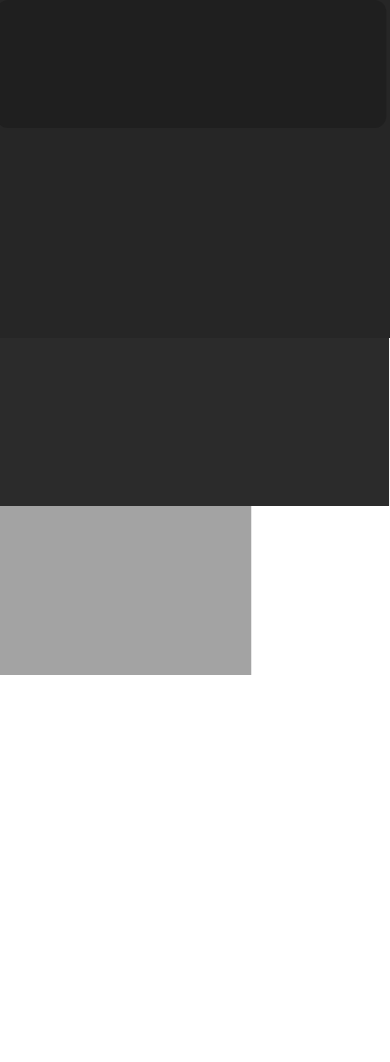
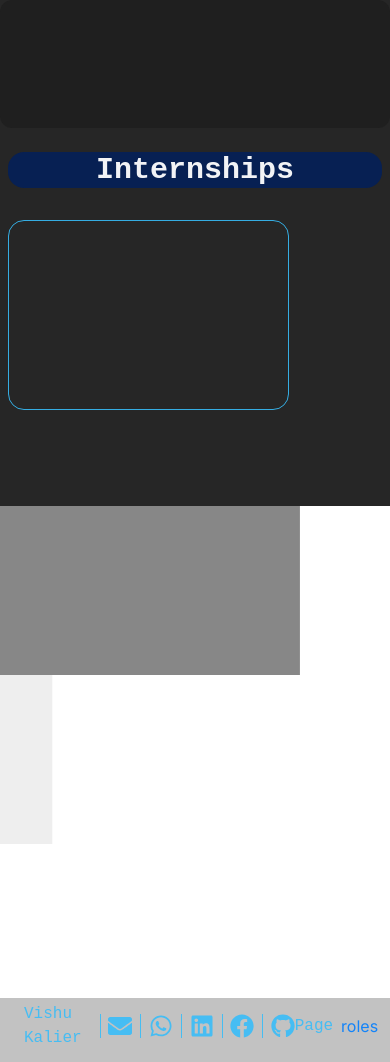
Before and after one commit to VishuKalier2003/vishu-portfolio, a Next.js app: page /roles in a window 390 px wide. Before the commit the page ends 844 px from the top, so only its background shows below. Built offline with nearby package versions, Linux system fonts and the light colour scheme.

Commit message:
started with roles.jsx

```diff
--- a/package.json
+++ b/package.json
@@ -23,6 +23,7 @@
     "react-icons": "^5.3.0",
     "react-router-dom": "^6.26.1",
     "router": "^1.3.8",
+    "styled-components": "^6.1.12",
     "tailwind-merge": "^2.5.2",
     "tailwindcss-animate": "^1.0.7",
     "three": "^0.167.1",
--- a/src/app/globals.css
+++ b/src/app/globals.css
@@ -88,3 +88,24 @@ transition-duration: 0.1s;}
 
 .change-bg {background-color: rgba(56, 189, 248, 0.9); color: rgba(1, 1, 1, 0.95); border-radius: 1rem;; transition-duration: 1s;}
 .revert {background-color: transparent; color : rgb(255, 255, 255, 0.95); border-radius: none; transition-duration: 1s;}
+
+.circle {
+    width: 50px;
+    height: 50px;
+    border-radius: 50%;
+    border: 5px solid transparent;
+    border-top-color: rgba(56, 189, 248, 0.9);
+    border-right-color: rgba(8, 102, 242, 0.9);
+    border-bottom-color: rgba(0, 125, 255, 0.9);
+    border-left-color : rgba(6, 32, 86, 0.9);
+    animation: rotateBorder 2s linear infinite;
+}
+
+@keyframes rotateBorder {
+    from {
+        transform: rotate(0deg);
+    }
+    to {
+        transform: rotate(360deg);
+    }
+}
--- a/src/app/roles/page.jsx
+++ b/src/app/roles/page.jsx
@@ -1,12 +1,18 @@
 "use client"
+import TopBar from "@/components/TopBar";
 import Hero from "../../components/Hero";
 import Slider from "../../components/Slider";
+import Footer from "../../components/footer";
+import Journey from "../../components/rolesComponent/Journey";
 
 export default function Home() {
   return (
     <div>
+      <TopBar />
       <Slider />
       <Hero />
+      <Journey />
+      <Footer page={"roles"} />
     </div>
   );
 }
--- a/src/components/Hero.jsx
+++ b/src/components/Hero.jsx
@@ -22,7 +22,7 @@ const Hero = () => {
 
     return (
         <motion.div
-            className="relative w-screen flex flex-row h-32 md:h-36 rounded-xl lg:rounded-2xl black-bg-25"
+            className="relative w-screen flex flex-row h-32 md:h-36 rounded-xl lg:rounded-2xl black-bg-25 z-1000"
             initial={{ x: '-100vw' }}
             animate={{ x: '0vw' }}
             transition={{ type: 'tween', ease: 'easeOut', duration: 0.5, delay: 5 }}
--- /dev/null
+++ b/src/components/rolesComponent/Journey.jsx
@@ -0,0 +1,76 @@
+'use client';
+import React, { useEffect } from "react";
+import { motion, useAnimation } from "framer-motion";
+
+const Journey = () => {
+    const controls1 = useAnimation();
+    const controls2 = useAnimation();
+    const controls3 = useAnimation();
+
+    useEffect(() => {
+        const sequence = async () => {
+            // First animation
+            await controls1.start({ y: '0vh', width: '33%', border : '0px solid rgba(15, 15, 15, 0.9)', transition: { duration: 1, delay: 4 } });
+            await controls1.start({ y: '0vh', width: '33%', border : '0px solid rgba(56, 189, 248, 0.9)', transition: { duration: 0.1 } });
+            await controls1.start({ width: '100%', border : '3px solid rgba(56, 189, 248, 0.9)', transition: { duration: 1 } });
+
+            await controls2.start({ y: '0vh', width: '33%', border : '0px solid rgba(15, 15, 15, 0.9)', transition: { duration: 1 } });
+            await controls2.start({ y: '0vh', width: '33%', border : '0px solid rgba(56, 189, 248, 0.9)', transition: { duration: 0.1 } });
+            await controls2.start({ width: '100%', border : '3px solid rgba(56, 189, 248, 0.9)', transition: { duration: 1 } });
+
+            await controls3.start({ y: '0vh', width: '33%', border : '0px solid rgba(15, 15, 15, 0.9)', transition: { duration: 1 } });
+            await controls3.start({ y: '0vh', width: '33%', border : '0px solid rgba(56, 189, 248, 0.9)', transition: { duration: 0.1 } });
+            await controls3.start({ width: '100%', border : '3px solid rgba(56, 189, 248, 0.9)', transition: { duration: 1 } });
+        };
+        sequence();
+    }, [controls1, controls2, controls3]);
+
+    return (
+        <section className="relative w-screen h-auto flex flex-col justify-center items-center gap-8 mt-6 mb-6">
+            <motion.div className="relative deep-blue-bg w-[96%] h-[20%] flex flex-row justify-center items-center fira-code font-bold text-3xl md:text-4xl rounded-2xl"
+            initial={{x : '-100vw', backgroundColor : 'transparent'}} animate={{x : '0vw', backgroundColor : 'rgba(6, 32, 86, 0.95)'}} transition={{type : 'tween', ease : "easeIn", duration : 1, delay : 4.5}}>
+                Internships
+            </motion.div>
+            <section className="relative w-[96%] h-[78%] flex flex-col gap-y-6">
+                <motion.div
+                    className="relative w-1/3 h-1/3 p-6 rounded-2xl"
+                    initial={{ width: '33%' }}
+                    animate={controls1}
+                >
+                        <motion.div className="relative flex flex-row justify-start items-center"
+                        initial={{opacity : 0}} animate={{opacity : 1}} transition={{duration : 1, delay : 6}}>
+                        <div className='circle'></div>
+                        <div className="relative pl-8 text-xl md:text-3xl lg:text-4xl fira-code">Research Intern, NRSC-ISRO
+                        <p className="relative text-md lg:text-xl fira-code light-blue">Sept, 2024 to Oct, 2024</p></div>
+                        </motion.div>
+                </motion.div>
+                <motion.div
+                    className="relative w-1/3 h-1/3 p-6 rounded-2xl"
+                    initial={{ width: '33%' }}
+                    animate={controls2}
+                >
+                    <motion.div className="relative flex flex-row justify-start items-center"
+                    initial={{opacity : 0}} animate={{opacity : 1}} transition={{duration : 1, delay : 8}}>
+                    <div className='circle'></div>
+                        <div className="relative pl-8 text-xl md:text-3xl lg:text-4xl fira-code">Project Lead, Omdena
+                        <p className="relative text-md lg:text-xl fira-code light-blue">June, 2023 to June, 2024</p></div>
+                    </motion.div>
+                </motion.div>
+                <motion.div
+                    className="relative w-1/3 h-1/3 p-6 rounded-2xl"
+                    initial={{ width: '33%' }}
+                    animate={controls3}
+                >
+                    <motion.div className="relative flex flex-row justify-start items-center"
+                    initial={{opacity : 0}} animate={{opacity : 1}} transition={{duration : 1, delay : 10}}>
+                    <div className='circle'></div>
+                        <div className="relative pl-8 text-xl md:text-3xl lg:text-4xl fira-code">Team Lead, Omdena
+                        <p className="relative text-md lg:text-xl fira-code light-blue">Jan, 2023 to June, 2023</p></div>
+                    </motion.div>
+                </motion.div>
+            </section>
+        </section>
+    );
+}
+
+export default Journey;
```
Also changed, not shown: 1 other file (tests, documents, lock files or other folders).
